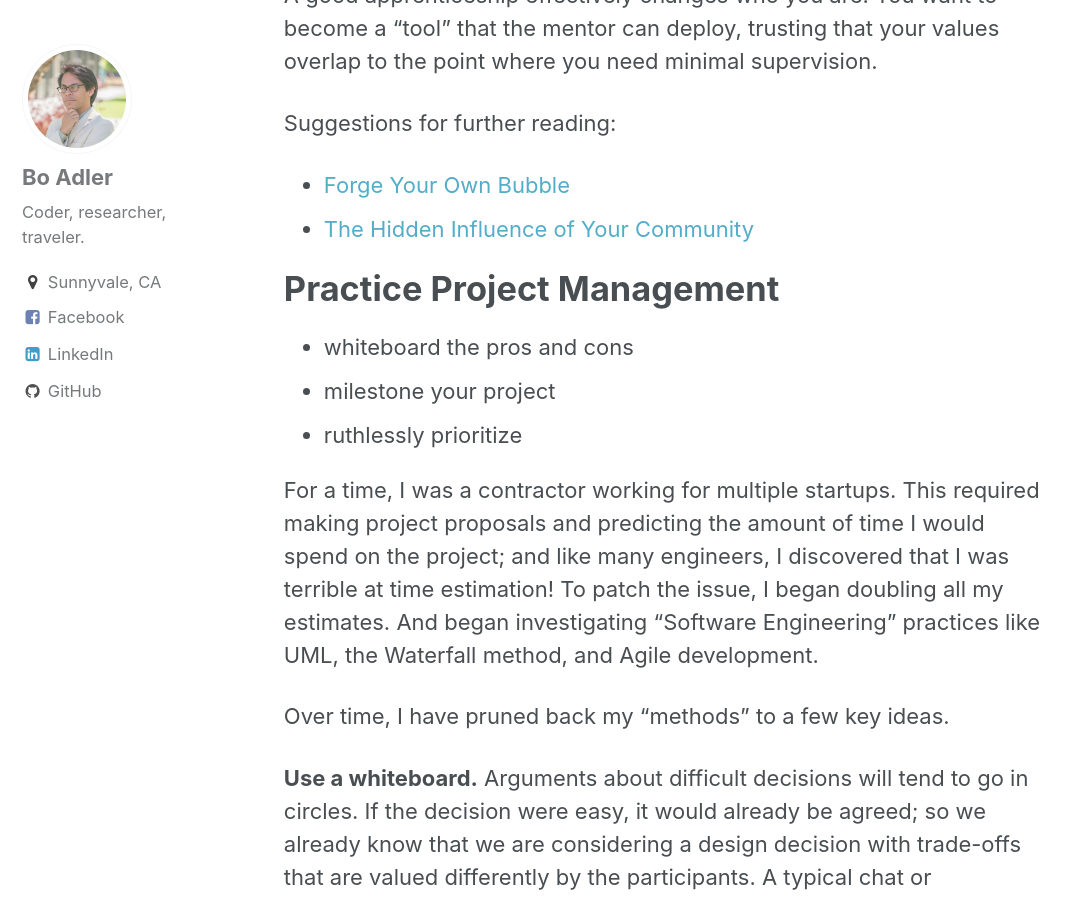
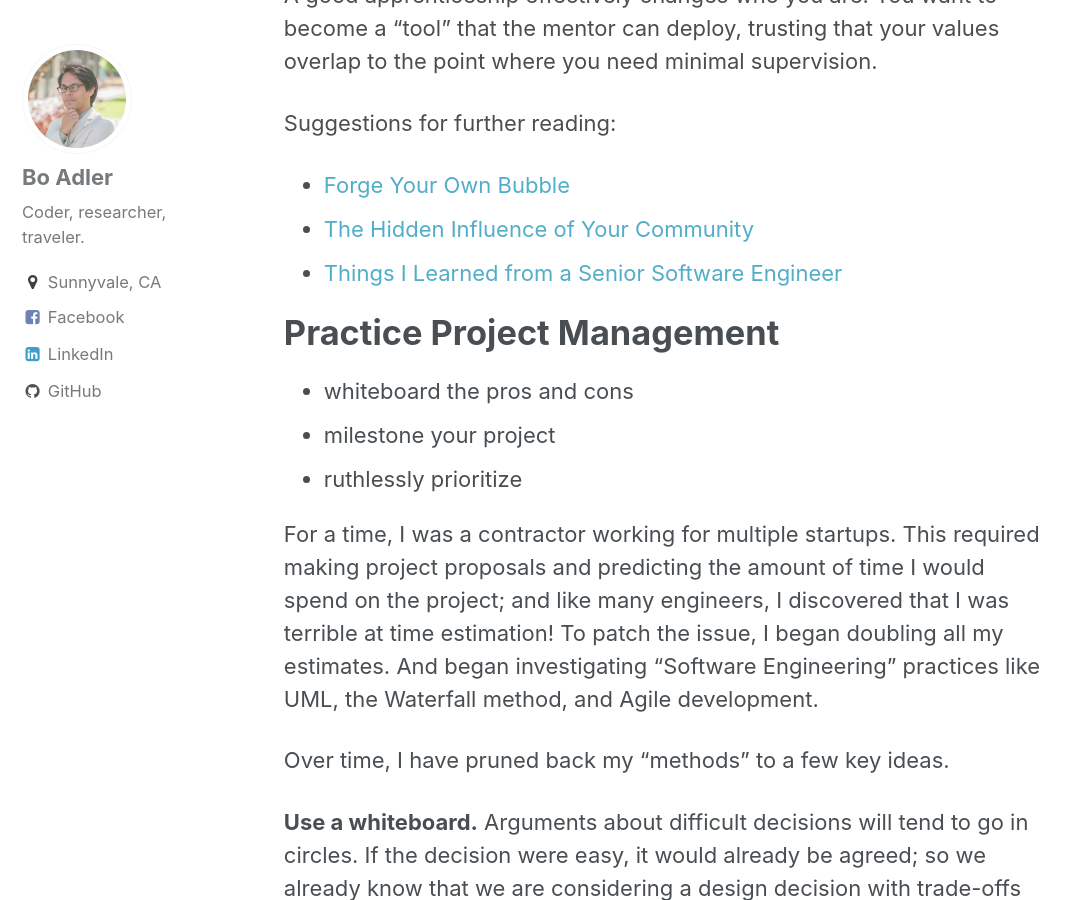
Before and after one commit to thumper/thumper.github.io, a Jekyll site: the page built from _posts/2019-08-20-advice-to-a-young-engineer.md, in a window 1280 px wide and 900 px high, scrolled down 1567 px. Shown: the whole window, without its empty margins (0-1080 px from the left). Built offline with Jekyll 4.4.1, drawn with Linux system fonts in a browser that asks for light colours; comment, search, counter and statistics services are not loaded.

Commit message:
[post] Advice: add SeniorDev advice link

```diff
--- a/_posts/2019-08-20-advice-to-a-young-engineer.md
+++ b/_posts/2019-08-20-advice-to-a-young-engineer.md
@@ -52,6 +52,7 @@ values overlap to the point where you need minimal supervision.
 Suggestions for further reading:
 * [Forge Your Own Bubble](https://medium.com/the-polymath-project/you-are-the-average-of-the-five-people-you-spend-the-most-time-with-a2ea32d08c72)
 * [The Hidden Influence of Your Community](https://medium.com/the-mission/youre-not-the-average-of-the-five-people-you-surround-yourself-with-f21b817f6e69)
+* [Things I Learned from a Senior Software Engineer](https://neilkakkar.com/things-I-learnt-from-a-senior-dev.html)
 
 
 # Practice Project Management
```
